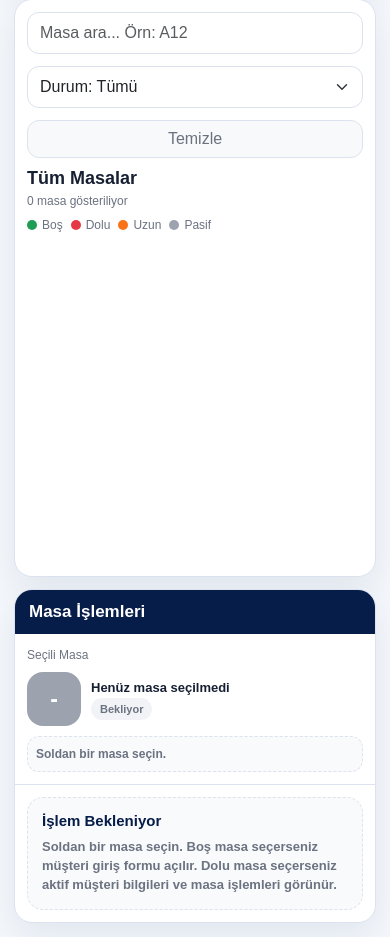
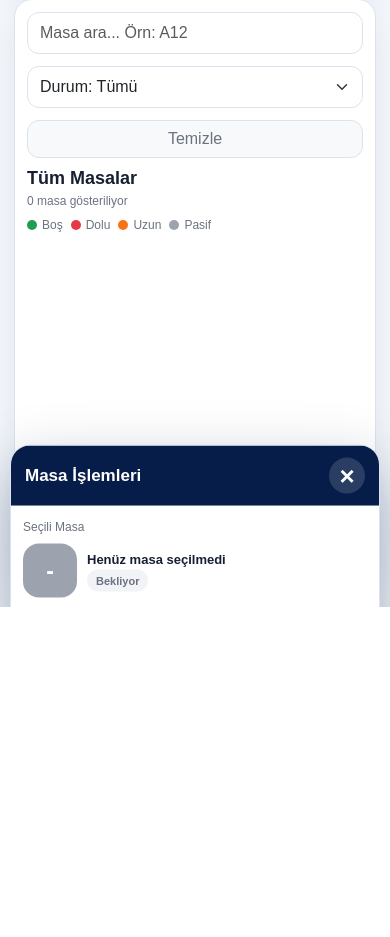
Before and after one commit to musty7091/lido, a Flask app: page / in a window 390 px wide. Shown: the part 417-1354 px from the top of the page. After the commit the page ends 1024 px from the top, so only its background shows below. Run offline with Flask 3, Linux system fonts and the light colour scheme; the visitor is signed in with stand-in values (Sample User, id 1); data that the repository does not hold is empty.

Commit message:
Telefona uyarlı hale geldi

```diff
--- a/app/static/css/main.css
+++ b/app/static/css/main.css
@@ -1462,3 +1462,91 @@ body {
         flex-wrap: wrap;
     }
 }
+.mobile-action-backdrop {
+    display: none;
+}
+
+.mobile-panel-close-button {
+    display: none;
+}
+
+@media (max-width: 820px) {
+    body.mobile-action-open {
+        overflow: hidden;
+    }
+
+    .main-dashboard-grid {
+        grid-template-columns: 1fr;
+    }
+
+    .assignment-panel {
+        position: fixed;
+        left: 10px;
+        right: 10px;
+        bottom: 10px;
+        top: auto;
+        z-index: 1050;
+        max-height: 78vh;
+        overflow-y: auto;
+        border-radius: 20px;
+        transform: translateY(calc(100% + 28px));
+        transition: transform 0.22s ease;
+        box-shadow: 0 24px 60px rgba(7, 29, 73, 0.35);
+    }
+
+    .assignment-panel.is-mobile-open {
+        transform: translateY(0);
+    }
+
+    .mobile-action-backdrop {
+        display: block;
+        position: fixed;
+        inset: 0;
+        z-index: 1040;
+        border: none;
+        background: rgba(7, 29, 73, 0.35);
+        opacity: 0;
+        pointer-events: none;
+        transition: opacity 0.18s ease;
+    }
+
+    .mobile-action-backdrop.is-visible {
+        opacity: 1;
+        pointer-events: auto;
+    }
+
+    .mobile-panel-close-button {
+        width: 36px;
+        height: 36px;
+        border: none;
+        border-radius: 999px;
+        background: rgba(255, 255, 255, 0.14);
+        color: #ffffff;
+        display: flex;
+        align-items: center;
+        justify-content: center;
+        font-size: 26px;
+        line-height: 1;
+        font-weight: 700;
+    }
+
+    .assignment-title {
+        position: sticky;
+        top: 0;
+        z-index: 2;
+        display: flex;
+        align-items: center;
+        justify-content: space-between;
+        gap: 12px;
+    }
+
+    .table-grid {
+        max-height: none;
+        min-height: 320px;
+        overflow-y: visible;
+    }
+
+    .table-panel {
+        margin-bottom: 16px;
+    }
+}
--- a/app/static/js/dashboard.js
+++ b/app/static/js/dashboard.js
@@ -11,6 +11,10 @@ document.addEventListener("DOMContentLoaded", function () {
     const clearFiltersButton = document.getElementById("clearFiltersButton");
     const visibleTableCount = document.getElementById("visibleTableCount");
     const tablePanelTitle = document.getElementById("tablePanelTitle");
+
+    const assignmentPanel = document.getElementById("assignmentPanel");
+    const mobilePanelBackdrop = document.getElementById("mobilePanelBackdrop");
+    const mobilePanelCloseButton = document.getElementById("mobilePanelCloseButton");
 
     const selectedTableCode = document.getElementById("selectedTableCode");
     const selectedTableDescription = document.getElementById("selectedTableDescription");
@@ -45,6 +49,42 @@ document.addEventListener("DOMContentLoaded", function () {
     let selectedTable = null;
     let activeAreaKey = "all";
     let activeAreaName = "Tüm Masalar";
+
+    function isMobileActionPanelMode() {
+        return window.matchMedia("(max-width: 820px)").matches;
+    }
+
+    function openMobileActionPanel() {
+        if (!assignmentPanel || !isMobileActionPanelMode()) {
+            return;
+        }
+
+        assignmentPanel.classList.add("is-mobile-open");
+
+        if (mobilePanelBackdrop) {
+            mobilePanelBackdrop.classList.add("is-visible");
+        }
+
+        document.body.classList.add("mobile-action-open");
+    }
+
+    function closeMobileActionPanel() {
+        if (assignmentPanel) {
+            assignmentPanel.classList.remove("is-mobile-open");
+        }
+
+        if (mobilePanelBackdrop) {
+            mobilePanelBackdrop.classList.remove("is-visible");
+        }
+
+        document.body.classList.remove("mobile-action-open");
+    }
+
+    function handleViewportChange() {
+        if (!isMobileActionPanelMode()) {
+            closeMobileActionPanel();
+        }
+    }
 
     function initializeOccupancyBars() {
         occupancyBars.forEach(function (bar) {
@@ -244,6 +284,7 @@ document.addEventListener("DOMContentLoaded", function () {
         clearActiveCustomerInfo();
         updateTransferPanel();
         showIdlePanel();
+        closeMobileActionPanel();
     }
 
     function resetSelectedTableIfHidden() {
@@ -307,6 +348,7 @@ document.addEventListener("DOMContentLoaded", function () {
 
             updateTransferPanel();
             showEmptyTablePanel();
+            openMobileActionPanel();
             return;
         }
 
@@ -322,6 +364,7 @@ document.addEventListener("DOMContentLoaded", function () {
             fillActiveCustomerInfo();
             updateTransferPanel();
             showActiveTablePanel();
+            openMobileActionPanel();
             return;
         }
 
@@ -336,6 +379,7 @@ document.addEventListener("DOMContentLoaded", function () {
         clearActiveCustomerInfo();
         updateTransferPanel();
         showInactiveTablePanel();
+        openMobileActionPanel();
     }
 
     function setActiveArea(button) {
@@ -570,6 +614,16 @@ document.addEventListener("DOMContentLoaded", function () {
         }
     });
 
+    if (mobilePanelCloseButton) {
+        mobilePanelCloseButton.addEventListener("click", closeMobileActionPanel);
+    }
+
+    if (mobilePanelBackdrop) {
+        mobilePanelBackdrop.addEventListener("click", closeMobileActionPanel);
+    }
+
+    window.addEventListener("resize", handleViewportChange);
+
     initializeOccupancyBars();
     applyFilters();
     resetSelectedTableView();
--- a/app/templates/dashboard.html
+++ b/app/templates/dashboard.html
@@ -151,9 +151,25 @@
         </div>
     </div>
 
-    <aside class="assignment-panel">
+    <button
+        id="mobilePanelBackdrop"
+        class="mobile-action-backdrop"
+        type="button"
+        aria-label="İşlem panelini kapat"
+    ></button>
+
+    <aside id="assignmentPanel" class="assignment-panel">
         <div class="assignment-title">
             <h2>Masa İşlemleri</h2>
+
+            <button
+                id="mobilePanelCloseButton"
+                class="mobile-panel-close-button"
+                type="button"
+                aria-label="İşlem panelini kapat"
+            >
+                ×
+            </button>
         </div>
 
         <div class="selected-table-box">
```
